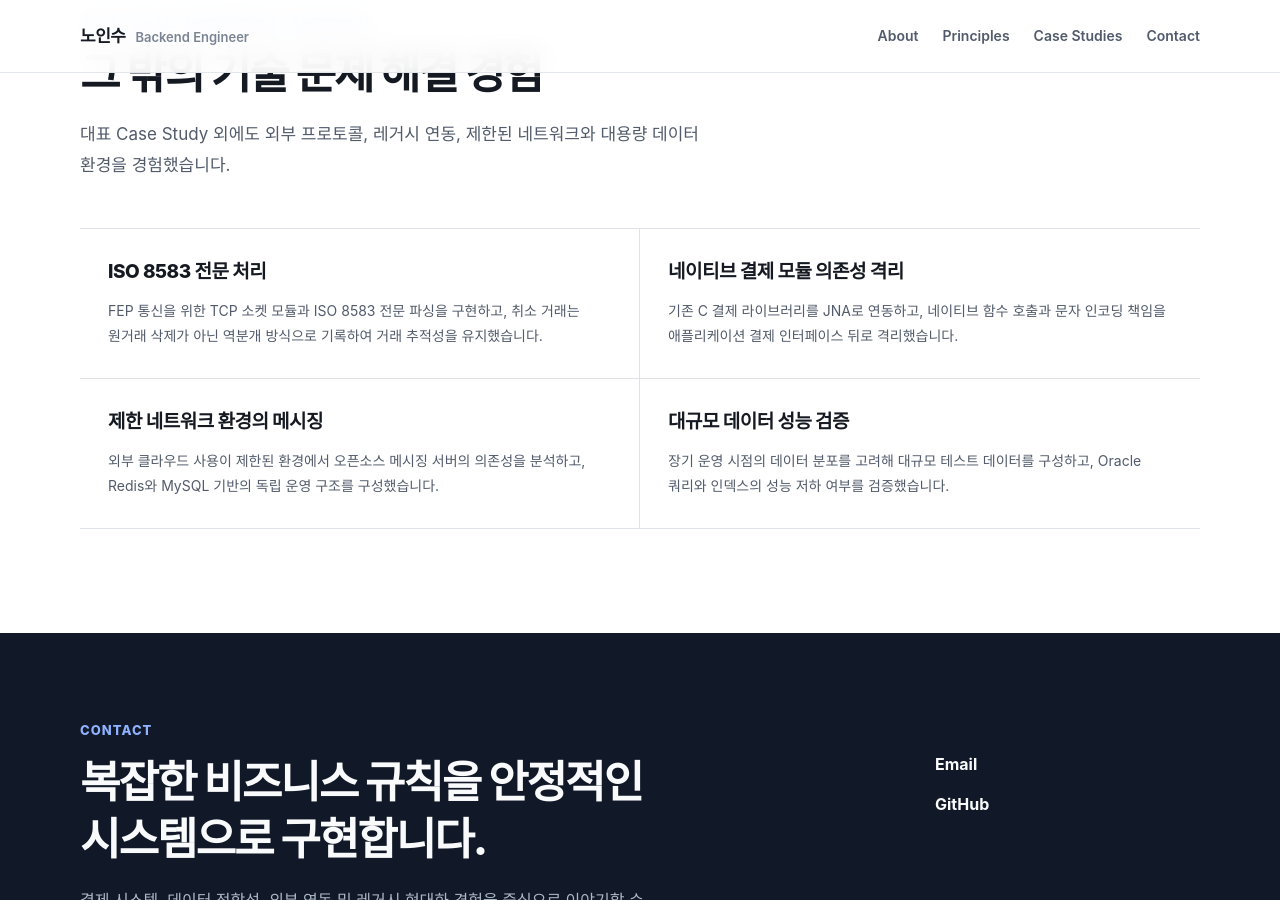
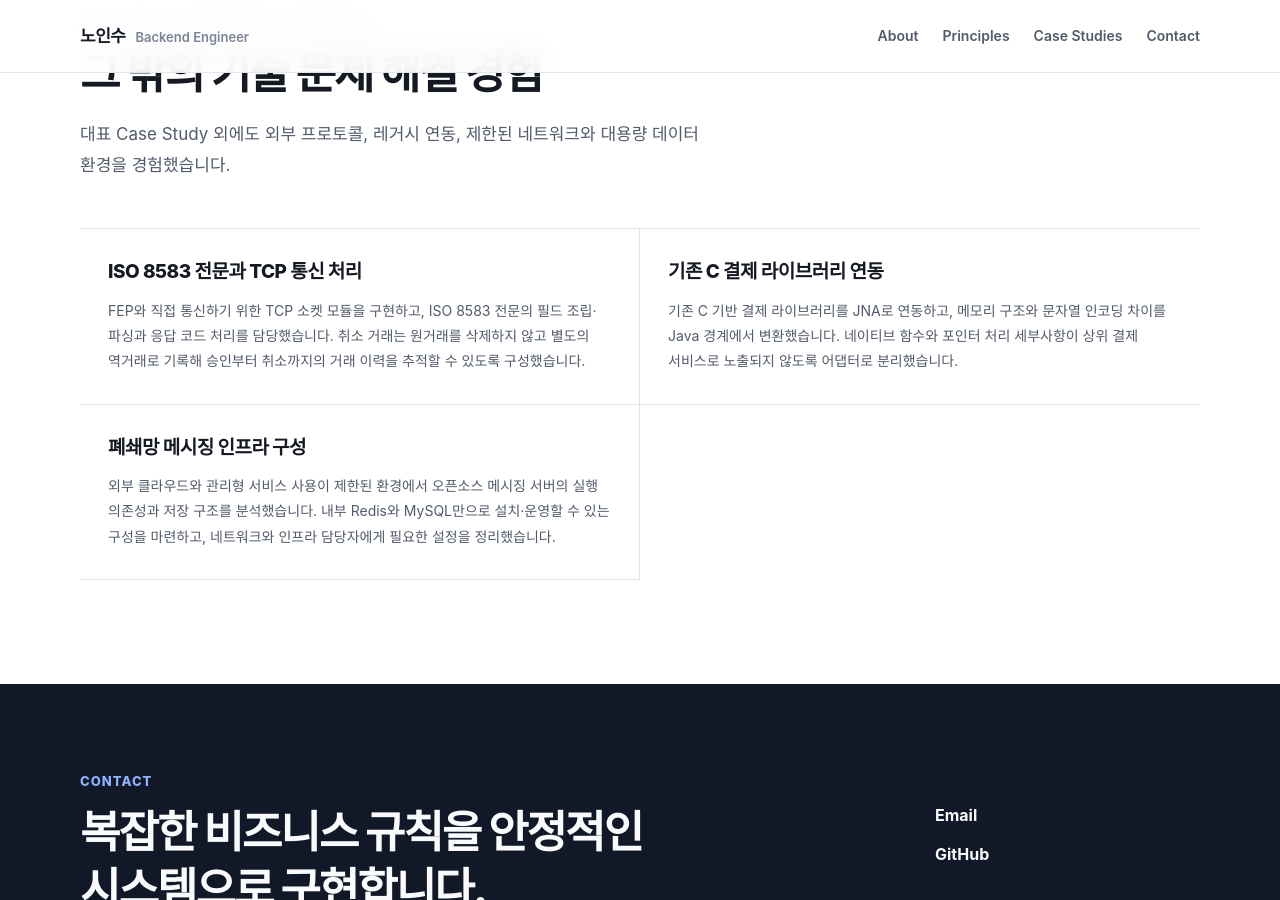
Before and after one commit to AndrewNoh/andrewNoh.github.io, a Jekyll site: the page built from index.html, in a window 1280 px wide and 900 px high, scrolled down 3155 px. Built offline with Jekyll 4.4.1, drawn with Linux system fonts in a browser that asks for light colours; some web fonts are replaced.

Commit message:
추가 케이스 수정

```diff
--- a/index.html
+++ b/index.html
@@ -324,49 +324,40 @@ body_class: home-page
     <div class="note-list">
         <article class="note-item">
             <h3 class="note-item__title">
-                ISO 8583 전문 처리
+                ISO 8583 전문과 TCP 통신 처리
             </h3>
 
             <p class="note-item__description">
-                FEP 통신을 위한 TCP 소켓 모듈과 ISO 8583 전문 파싱을 구현하고,
-                취소 거래는 원거래 삭제가 아닌 역분개 방식으로 기록하여
-                거래 추적성을 유지했습니다.
+                FEP와 직접 통신하기 위한 TCP 소켓 모듈을 구현하고,
+                ISO 8583 전문의 필드 조립·파싱과 응답 코드 처리를 담당했습니다.
+                취소 거래는 원거래를 삭제하지 않고 별도의 역거래로 기록해
+                승인부터 취소까지의 거래 이력을 추적할 수 있도록 구성했습니다.
             </p>
         </article>
 
         <article class="note-item">
             <h3 class="note-item__title">
-                네이티브 결제 모듈 의존성 격리
+                기존 C 결제 라이브러리 연동
             </h3>
 
             <p class="note-item__description">
-                기존 C 결제 라이브러리를 JNA로 연동하고,
-                네이티브 함수 호출과 문자 인코딩 책임을
-                애플리케이션 결제 인터페이스 뒤로 격리했습니다.
+                기존 C 기반 결제 라이브러리를 JNA로 연동하고,
+                메모리 구조와 문자열 인코딩 차이를 Java 경계에서 변환했습니다.
+                네이티브 함수와 포인터 처리 세부사항이
+                상위 결제 서비스로 노출되지 않도록 어댑터로 분리했습니다.
             </p>
         </article>
 
         <article class="note-item">
             <h3 class="note-item__title">
-                제한 네트워크 환경의 메시징
+                폐쇄망 메시징 인프라 구성
             </h3>
 
             <p class="note-item__description">
-                외부 클라우드 사용이 제한된 환경에서
-                오픈소스 메시징 서버의 의존성을 분석하고,
-                Redis와 MySQL 기반의 독립 운영 구조를 구성했습니다.
-            </p>
-        </article>
-
-        <article class="note-item">
-            <h3 class="note-item__title">
-                대규모 데이터 성능 검증
-            </h3>
-
-            <p class="note-item__description">
-                장기 운영 시점의 데이터 분포를 고려해
-                대규모 테스트 데이터를 구성하고,
-                Oracle 쿼리와 인덱스의 성능 저하 여부를 검증했습니다.
+                외부 클라우드와 관리형 서비스 사용이 제한된 환경에서
+                오픈소스 메시징 서버의 실행 의존성과 저장 구조를 분석했습니다.
+                내부 Redis와 MySQL만으로 설치·운영할 수 있는 구성을 마련하고,
+                네트워크와 인프라 담당자에게 필요한 설정을 정리했습니다.
             </p>
         </article>
     </div>
```
